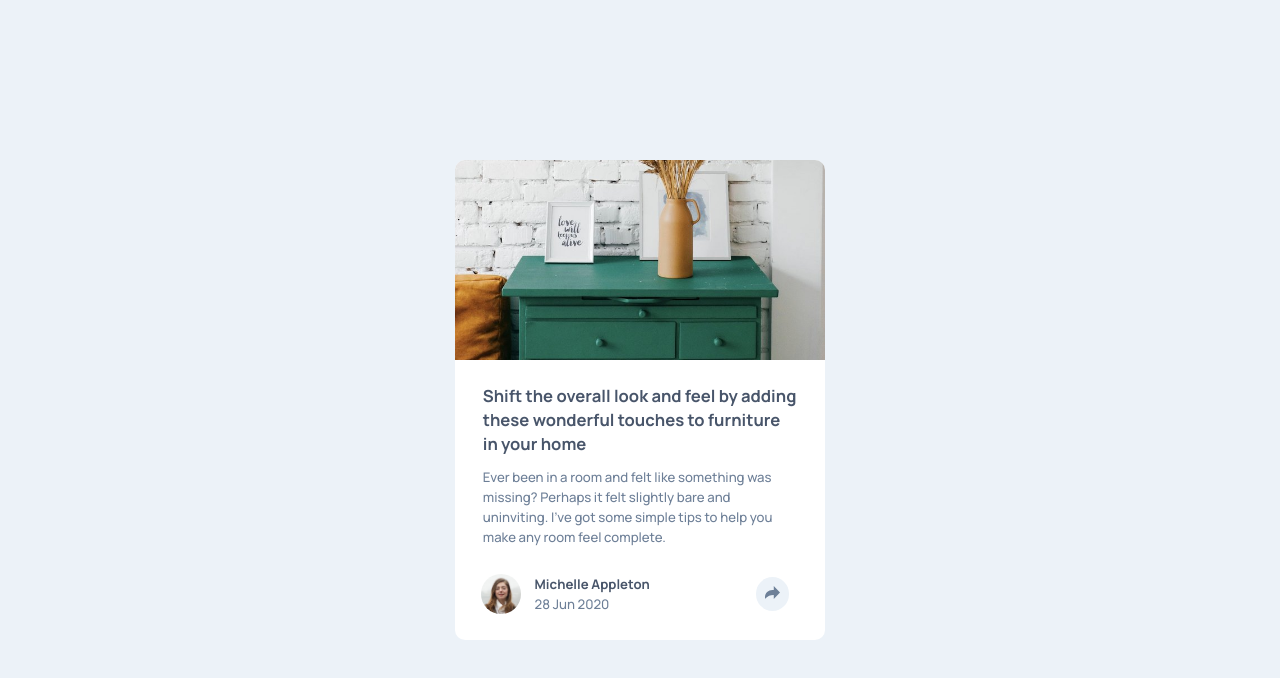
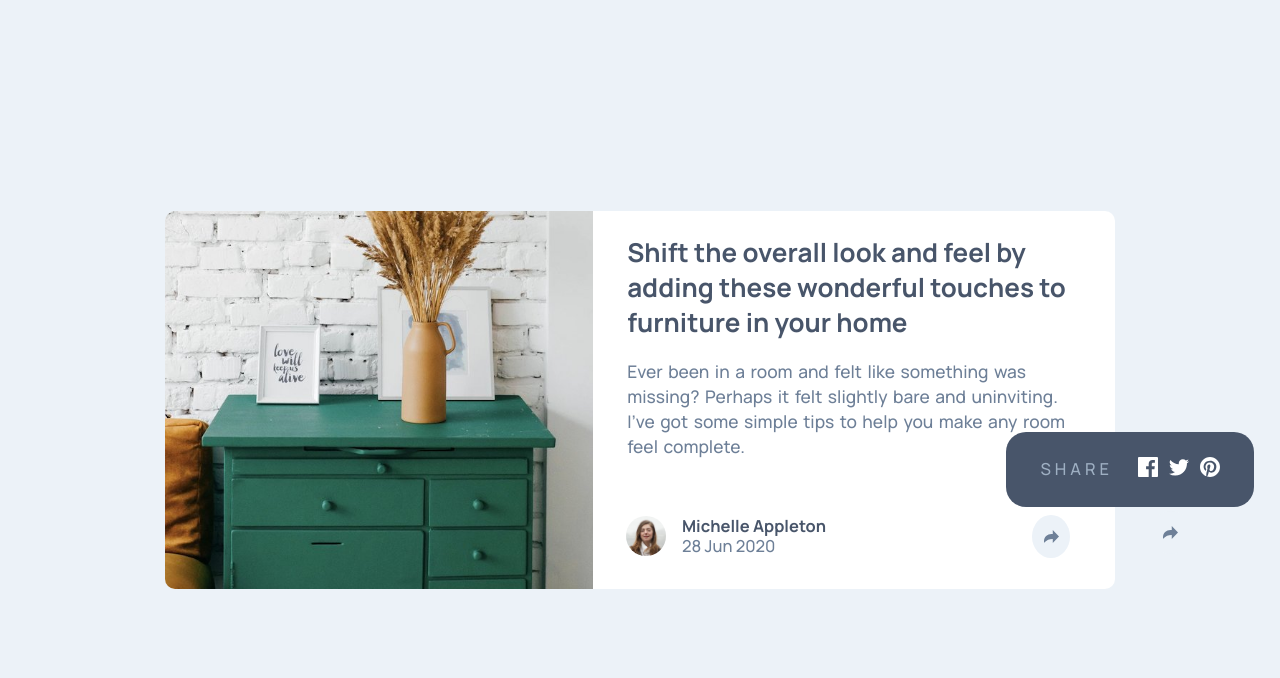
Before and after one commit to viraj308/article-preview-component, a plain HTML site: page index.html in a window 1280 px wide. Drawn offline with Linux system fonts and the light colour scheme.

```diff
--- a/index.html
+++ b/index.html
@@ -18,14 +18,9 @@
   <body>
     <main class="container">
       <header class="header">
-        <figure>
-          <img
-            src="images/drawers.jpg"
-            alt="drawers image"
-            class="header-img"
-          />
-        </figure>
+        <img src="images/drawers.jpg" alt="drawers image" class="header-img" />
       </header>
+      <div class="body2">
         <section class="content">
           <h1 class="heading">
             Shift the overall look and feel by adding these wonderful touches to
@@ -94,6 +89,7 @@
             </div>
           </div>
         </div>
+      </div>
     </main>
     <script src="script.js"></script>
   </body>
--- a/style.css
+++ b/style.css
@@ -25,7 +25,7 @@ body {
 }
 .container {
     width: 88%;
-    max-width: 370px;
+    max-width: 350px;
     background-color: white;
     border-radius: 10px;
     overflow: hidden;
@@ -75,6 +75,7 @@ strong {
 }
 .avatar-img {
     width: 40px;
+    min-width: 40px;
     border-radius: 50%;
 }
 .f2 {
@@ -108,3 +109,77 @@ strong {
 #toggle-btn2:hover {
     border: 1px solid white;
 }
+
+@media (min-width: 400px) {
+    html {
+        font-size: 1.05rem;
+    }
+    .heading {
+        line-height: 25px;
+    }
+    .text {
+        line-height: 21px;
+    }
+
+}
+@media (min-width: 600px) {
+    .container {
+        display: flex;
+        justify-content: space-between;
+        max-width: 950px;
+    }
+    .header {
+        width: 45%;
+    }
+    .body2 {
+        width: 55%;
+        display: flex;
+        flex-direction: column;
+        justify-content: space-between;
+    }
+    .header-img {
+        height: 100%;
+        object-fit: cover;
+    }
+    .heading {
+        font-size: 1.1rem;
+    }
+    .text {
+        font-size: 0.87rem;
+    }
+    .share {
+        margin-left: 0.7em;
+    }
+    .f2 {
+        display: block;
+    }
+    .footer2 {
+        position: absolute;
+        border-radius: 20px;
+        top: 54%;
+        right: 2%;
+    }
+    .item3 {
+        width: 40%;
+    }
+    #toggle-btn2 {
+        position: absolute;
+        top: 79px;
+        right: 53px;
+    }
+
+}
+@media (min-width: 1000px) {
+    html {
+        font-size: 1.25rem;
+    }
+    .text {
+        word-spacing: 2px;
+        line-height: 25px;
+    }
+    .heading {
+        font-size: 1.3rem;
+        line-height: 35px;
+    }
+
+}
```
Lines whose indentation alone changed are shown as unchanged.
